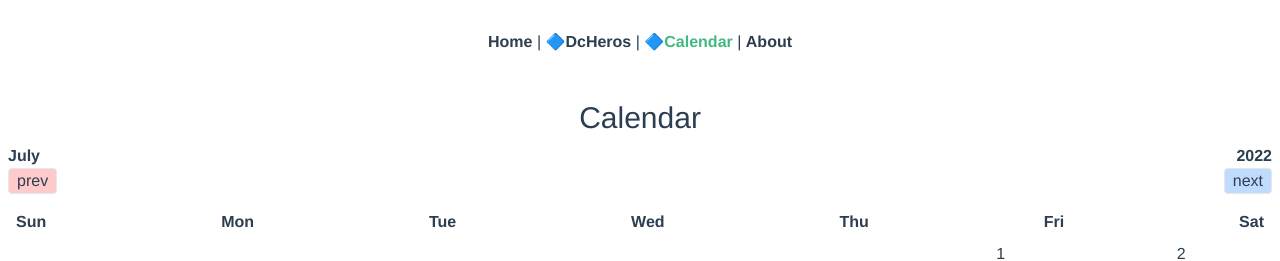
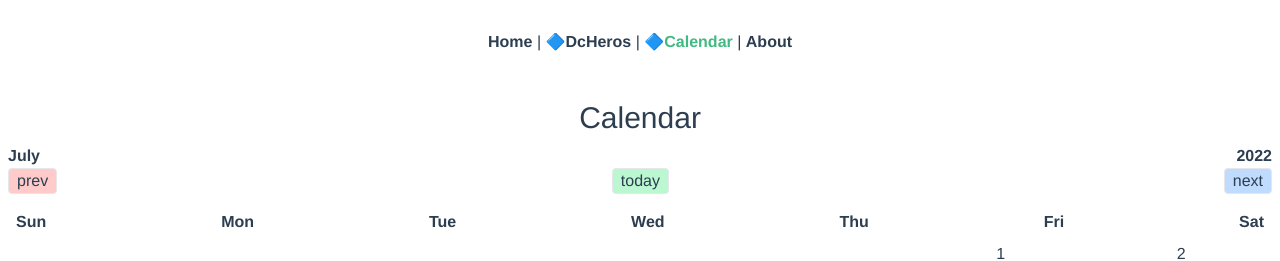
Before and after one commit to sgtao/bitfumesVue3Apps, a Vue app in the folder 11_vue-create-app/: page /Calendar in a window 1280 px wide. Shown: the top 261 px of the page. Built offline with nearby package versions, Linux system fonts and the light colour scheme.

Commit message:
update 11_vue-create for append currentMonth instruction

```diff
--- a/11_vue-create-app/src/views/monthCalendar.vue
+++ b/11_vue-create-app/src/views/monthCalendar.vue
@@ -10,6 +10,10 @@
             <button  class="px-2 border rounded bg-red-200"
                 v-on:click="prevMonth">
                 prev
+            </button>
+            <button  class="px-2 border rounded bg-green-200"
+                v-on:click="currMonth">
+                today
             </button>
             <button  class="px-2 border rounded bg-blue-200"
                 v-on:click="nextMonth">
@@ -89,6 +93,13 @@ export default {
             }
         };
         //
+        // 今月への遷移
+        const currMonth = () => {
+            const today = new Date();
+            currentMonth.value = today.getMonth();
+            currentYear.value = today.getFullYear();
+        };
+        //
         // 今日の日付にクラス名を追加付与する
         const currenDateClass = (num) => {
             const calenderFullDate = new Date(
@@ -104,8 +115,8 @@ export default {
         //
         return {
             currentDate, currentMonth, currentYear, days,
-            currentMonthName, startDay, daysInMonth, nextMonth, prevMonth,
-            currenDateClass,
+            currentMonthName, startDay, daysInMonth,
+            nextMonth, prevMonth, currMonth, currenDateClass,
         }
     }
 }
```
